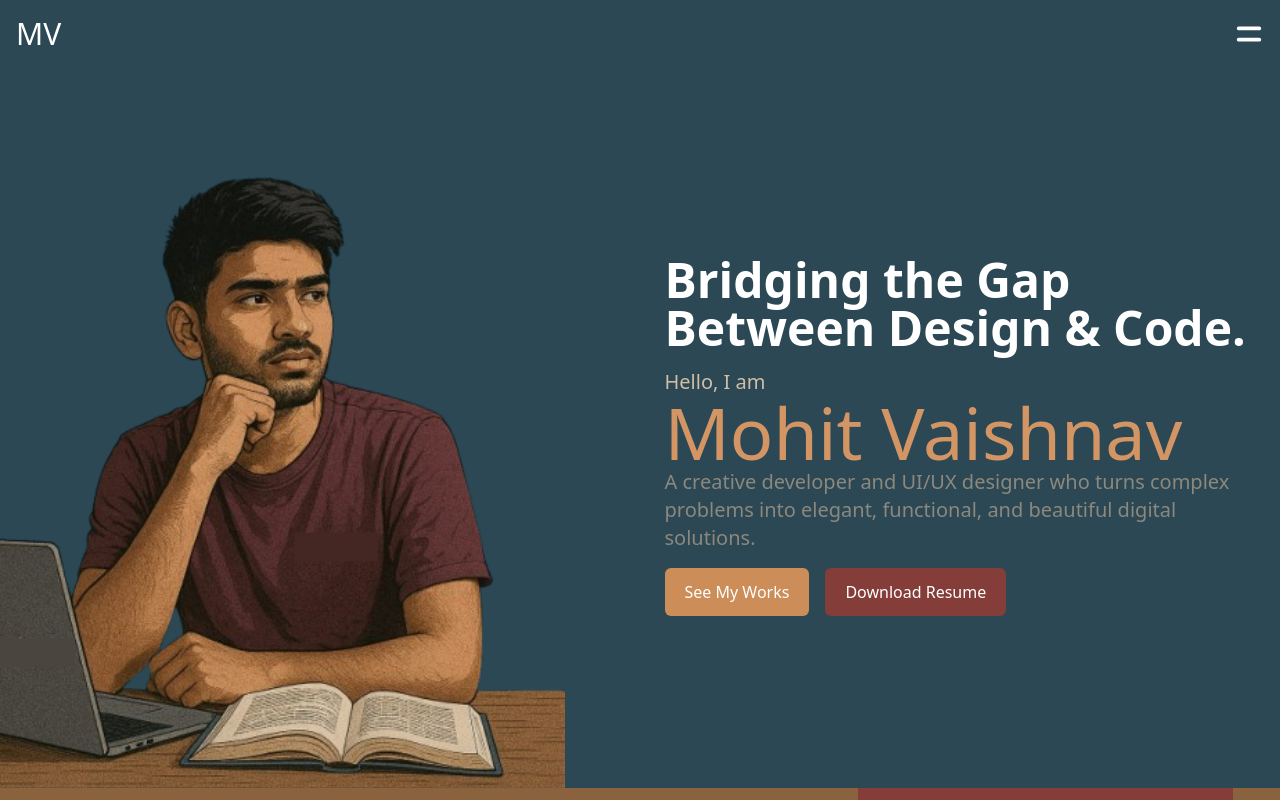
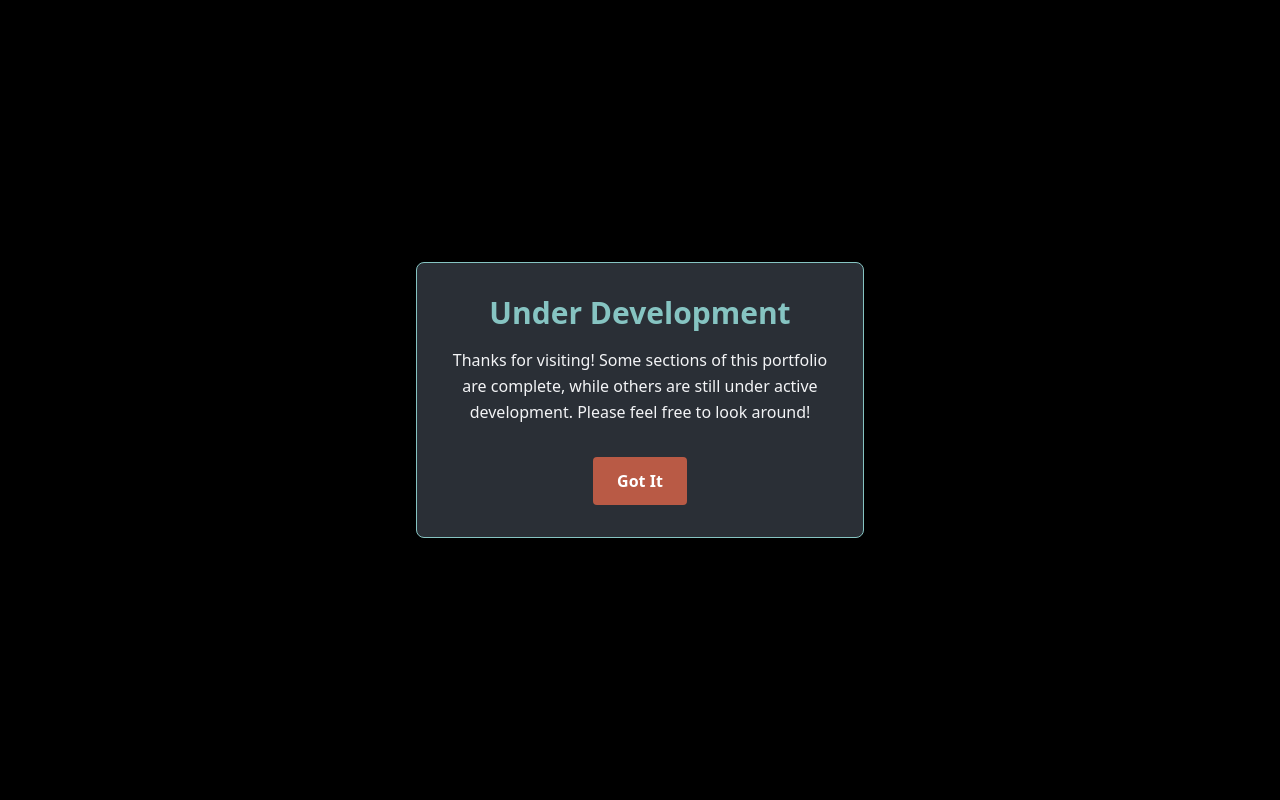
Before and after one commit to mohitvaishnav56/portfolio_original, a Next.js app: page / in a window 1280 px wide. Shown: the top 800 px of the page. Built offline with nearby package versions, Linux system fonts and the light colour scheme.

Commit message:
under development popup added

```diff
--- a/src/app/page.js
+++ b/src/app/page.js
@@ -2,10 +2,16 @@
 import Loader from "@/components/Loader";
 import About from "@/components/specific/about/About";
 import HeroSection from "@/components/specific/hero/HeroSection";
+import ProjectsSection from "@/components/specific/projects/ProjectsSection";
+import UnderDevelopmentPopup from "@/components/UnderDevelopmentPopup";
 import { useState, useEffect } from "react";
 export default function Home() {
   const [loading, setLoading] = useState(false);
+  const [isPopupOpen, setIsPopupOpen] = useState(true);
 
+  const handleClosePopup = () => {
+    setIsPopupOpen(false);
+  };
   // useEffect(() => {
   //   const timer = setTimeout(() => {
   //     setLoading(false);
@@ -16,13 +22,20 @@ export default function Home() {
 
   if (loading) {
     return (<div className="min-h-full overflow-x-hidden bg-black">
-      <Loader setLoading = {setLoading} />
+      <Loader setLoading={setLoading} />
     </div>)
   }
   return (
     <div className="overflow-x-hidden bg-[#2B4854]">
+
+      <UnderDevelopmentPopup
+        isOpen={isPopupOpen}
+        onClose={handleClosePopup}
+      />
+
       <HeroSection />
       <About />
+      <ProjectsSection />
     </div>
   );
 }
--- /dev/null
+++ b/src/components/UnderDevelopmentPopup.js
@@ -0,0 +1,60 @@
+import React from 'react';
+
+/**
+ * A modal popup (using Tailwind CSS) to indicate the site is under development.
+ *
+ * @param {object} props
+ * @param {boolean} props.isOpen - Controls if the popup is visible.
+ * @param {function} props.onClose - Function to call when the popup should close.
+ */
+function UnderDevelopmentPopup({ isOpen, onClose }) {
+  if (!isOpen) {
+    return null;
+  }
+
+  // --- Theme Colors from your Portfolio ---
+  // const darkBg = '#2a2f36';     (Dark background)
+  // const tealAccent = '#86c4c2';  (Teal from "Mohit Vaishnav")
+  // const rustButton = '#b95a45';  (Rusty red from "Get Resume")
+
+  // Prevent closing when clicking inside the popup
+  const handlePopupClick = (e) => {
+    e.stopPropagation();
+  };
+
+  return (
+    // Overlay: Covers the whole screen with a semi-transparent black
+    <div
+      className="fixed inset-0 z-50 flex items-center justify-center bg-black bg-opacity-75"
+      onClick={onClose}
+    >
+      {/* Popup Modal */}
+      <div
+        className="w-11/12 max-w-md rounded-lg border border-[#86c4c2] bg-[#2a2f36] p-8 text-center shadow-xl"
+        onClick={handlePopupClick}
+      >
+        {/* Heading: Styled with the teal accent color */}
+        <h2 className="mb-4 text-3xl font-bold text-[#86c4c2]">
+          Under Development
+        </h2>
+
+        {/* --- UPDATED MESSAGE HERE --- */}
+        <p className="mb-8 leading-relaxed text-gray-100">
+          Thanks for visiting! Some sections of this portfolio are complete,
+          while others are still under active development. Please feel free to
+          look around!
+        </p>
+
+        {/* Button: Styled with the rusty-red accent color */}
+        <button
+          className="rounded bg-[#b95a45] py-3 px-6 font-bold text-white transition-transform duration-200 ease-in-out hover:scale-105"
+          onClick={onClose}
+        >
+          Got It
+        </button>
+      </div>
+    </div>
+  );
+}
+
+export default UnderDevelopmentPopup;
--- a/src/components/specific/about/About.js
+++ b/src/components/specific/about/About.js
@@ -5,7 +5,7 @@ const About = () => {
   return (
     <div className="w-full h-auto md:h-[90vh] bg-[#8A623E] md:flex justify-around px-2 md:px-4">
       <div className="md:w-3/5 w-full h-full flex flex-col py-10 justify-start gap-10">
-  <h1 className="text-5xl font-bold text-white">About Me</h1>
+        <h1 className="text-4xl font-semibold text-white">About Me</h1>
 
         <p className="text-xl text-gray-200">
           I’m Mohit Vaishnav, a Computer Science student and frontend developer passionate about bridging design and code. I create seamless digital experiences using React.js, JavaScript, and Figma.
--- /dev/null
+++ b/src/components/specific/projects/ProjectsSection.js
@@ -0,0 +1,11 @@
+import React from 'react'
+
+const ProjectsSection = () => {
+  return (
+    <div className='h-screen w-full bg-[#2B4854] p-8'>
+        <h1 className="text-4xl font-semibold text-white">The Stories Behind the Screens</h1>
+    </div>
+  )
+}
+
+export default ProjectsSection
```
Also changed, not shown: src/components/specific/contact/ContactSection.js (added). Lines whose indentation alone changed are shown as unchanged.
